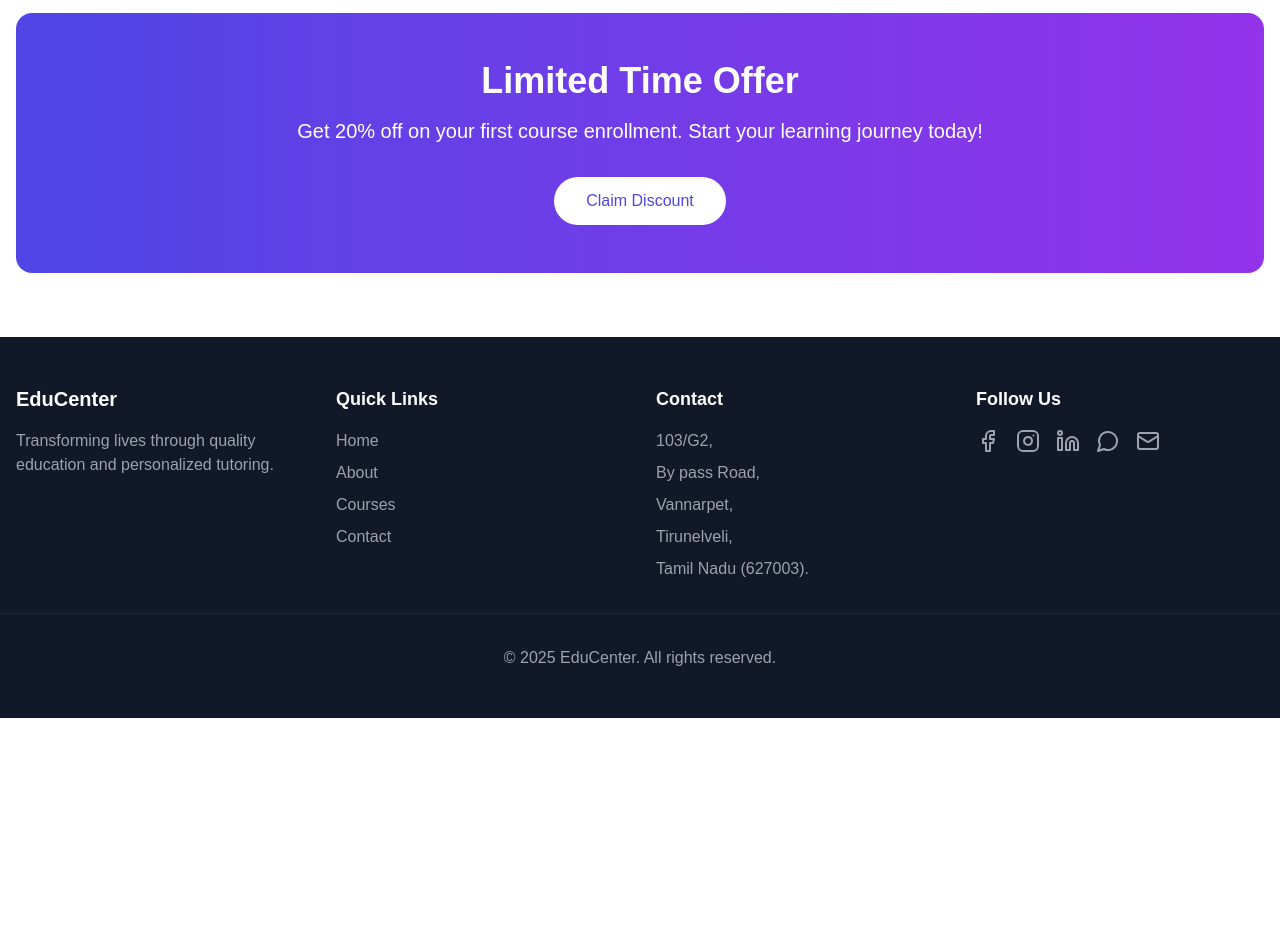
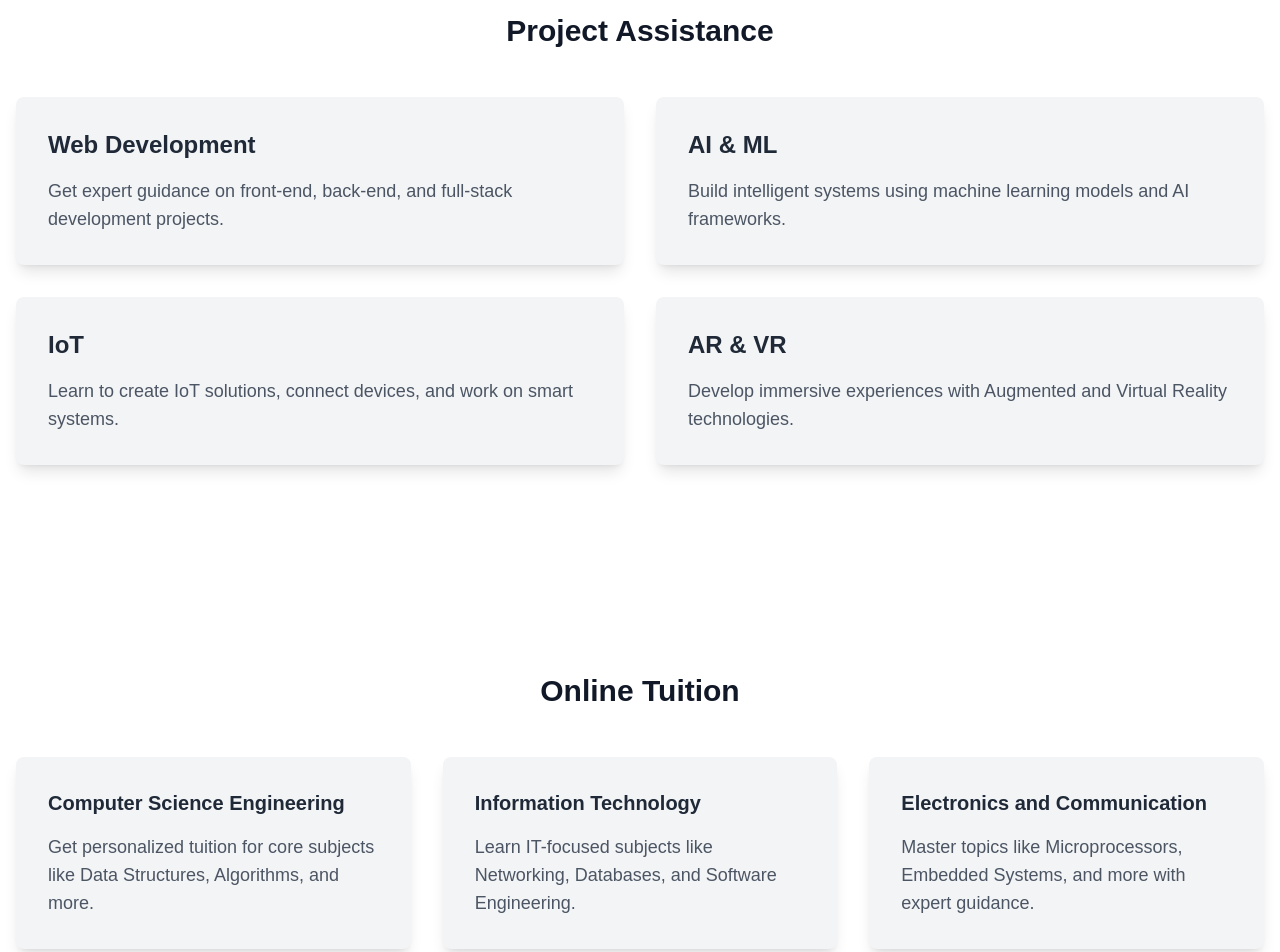
Before and after one commit to selvasaravanaraj/online-tutor, a React (Vite) app: page / in a window 1280 px wide. Shown: the part 1820-2772 px from the top of the page. Before the commit the page ends 2538 px from the top, so only its background shows below. Built offline with nearby package versions, Linux system fonts and the light colour scheme.

Commit message:
home tsx  edited

```diff
--- a/src/pages/Home.tsx
+++ b/src/pages/Home.tsx
@@ -7,7 +7,7 @@ import { SectionTitle } from '../components/shared/SectionTitle';
 import { CourseGrid } from '../components/courses/CourseGrid';
 import { useCourses } from '../hooks/useCourses';
 
-export function Home() {
+export const Home: React.FC = () => {
   const { courses } = useCourses();
   const featuredCourses = courses.slice(0, 3); // Show only first 3 courses
 
@@ -32,20 +32,107 @@ export function Home() {
               className="inline-block bg-indigo-600 text-white px-8 py-3 rounded-full
                        hover:bg-indigo-700 transition-colors duration-200"
             >
-              View All Courses.
+              View All Courses
             </a>
           </div>
-
         </motion.div>
       </section>
 
-      {/* Testimonials */}
-      {/* <section className="bg-gray-50 dark:bg-gray-800 py-16">
-        <div className="max-w-7xl mx-auto px-4">
+      {/* Project Assistance (Updated to Boxes) */}
+      <section className="max-w-7xl mx-auto px-4 py-16">
+        <SectionTitle>Project Assistance</SectionTitle>
+        <motion.div
+          initial={{ opacity: 0, y: 20 }}
+          whileInView={{ opacity: 1, y: 0 }}
+          viewport={{ once: true }}
+          transition={{ duration: 0.5 }}
+        >
+          <div className="grid grid-cols-1 md:grid-cols-2 gap-8">
+            {/* Web Development */}
+            <div className="bg-gray-100 dark:bg-gray-800 p-8 rounded-lg shadow-lg">
+              <h3 className="text-2xl font-bold text-gray-800 dark:text-gray-100 mb-4">
+                Web Development
+              </h3>
+              <p className="text-lg text-gray-600 dark:text-gray-300">
+                Get expert guidance on front-end, back-end, and full-stack development projects.
+              </p>
+            </div>
 
-          <TestimonialSlider />
-        </div>
-      </section> */}
+            {/* AI & ML */}
+            <div className="bg-gray-100 dark:bg-gray-800 p-8 rounded-lg shadow-lg">
+              <h3 className="text-2xl font-bold text-gray-800 dark:text-gray-100 mb-4">
+                AI & ML
+              </h3>
+              <p className="text-lg text-gray-600 dark:text-gray-300">
+                Build intelligent systems using machine learning models and AI frameworks.
+              </p>
+            </div>
+
+            {/* IoT */}
+            <div className="bg-gray-100 dark:bg-gray-800 p-8 rounded-lg shadow-lg">
+              <h3 className="text-2xl font-bold text-gray-800 dark:text-gray-100 mb-4">
+                IoT
+              </h3>
+              <p className="text-lg text-gray-600 dark:text-gray-300">
+                Learn to create IoT solutions, connect devices, and work on smart systems.
+              </p>
+            </div>
+
+            {/* AR & VR */}
+            <div className="bg-gray-100 dark:bg-gray-800 p-8 rounded-lg shadow-lg">
+              <h3 className="text-2xl font-bold text-gray-800 dark:text-gray-100 mb-4">
+                AR & VR
+              </h3>
+              <p className="text-lg text-gray-600 dark:text-gray-300">
+                Develop immersive experiences with Augmented and Virtual Reality technologies.
+              </p>
+            </div>
+          </div>
+        </motion.div>
+      </section>
+
+      {/* Online Tuition */}
+      <section className="max-w-7xl mx-auto px-4 py-16">
+        <SectionTitle>Online Tuition</SectionTitle>
+        <motion.div
+          initial={{ opacity: 0, y: 20 }}
+          whileInView={{ opacity: 1, y: 0 }}
+          viewport={{ once: true }}
+          transition={{ duration: 0.5 }}
+        >
+          <div className="grid grid-cols-1 md:grid-cols-3 gap-8">
+            {/* UG Computer Branch 1 */}
+            <div className="bg-gray-100 dark:bg-gray-800 p-8 rounded-lg shadow-lg">
+              <h3 className="text-xl font-bold text-gray-800 dark:text-gray-100 mb-4">
+                Computer Science Engineering
+              </h3>
+              <p className="text-lg text-gray-600 dark:text-gray-300">
+                Get personalized tuition for core subjects like Data Structures, Algorithms, and more.
+              </p>
+            </div>
+
+            {/* UG Computer Branch 2 */}
+            <div className="bg-gray-100 dark:bg-gray-800 p-8 rounded-lg shadow-lg">
+              <h3 className="text-xl font-bold text-gray-800 dark:text-gray-100 mb-4">
+                Information Technology
+              </h3>
+              <p className="text-lg text-gray-600 dark:text-gray-300">
+                Learn IT-focused subjects like Networking, Databases, and Software Engineering.
+              </p>
+            </div>
+
+            {/* UG Computer Branch 3 */}
+            <div className="bg-gray-100 dark:bg-gray-800 p-8 rounded-lg shadow-lg">
+              <h3 className="text-xl font-bold text-gray-800 dark:text-gray-100 mb-4">
+                Electronics and Communication
+              </h3>
+              <p className="text-lg text-gray-600 dark:text-gray-300">
+                Master topics like Microprocessors, Embedded Systems, and more with expert guidance.
+              </p>
+            </div>
+          </div>
+        </motion.div>
+      </section>
 
       {/* Special Offer */}
       <section className="max-w-7xl mx-auto px-4 py-16">
@@ -69,4 +156,4 @@ export function Home() {
       </section>
     </div>
   );
-}
+};
```
